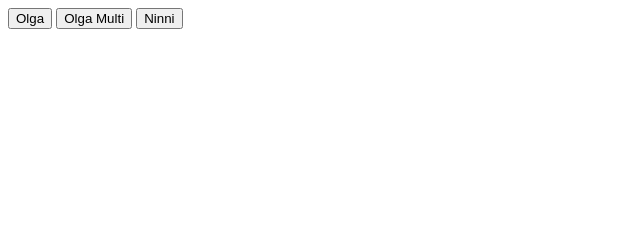
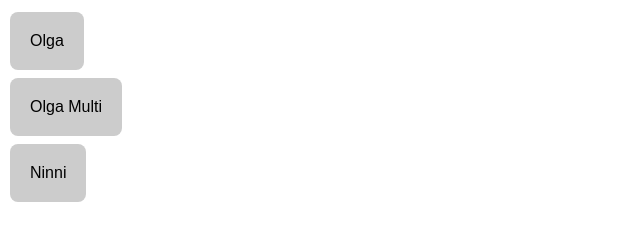
Before and after one commit to michelePap/GoogleVR, a plain HTML site: page index.html in a window 1280 px wide. Shown: the whole page, without its empty margins (0-640 px from the left). Drawn offline with Linux system fonts and the light colour scheme.

Commit message:
css style

```diff
--- a/index.html
+++ b/index.html
@@ -1,17 +1,18 @@
 <!doctype html>
 <html>
 <head>
+	<title>Web VR</title>
 	<meta charset="utf-8">
 	<meta name="viewport" content="width=device-width, initial-scale=1">
-	<title>Web VR</title>
+	<link rel="stylesheet" href="style.css">
 </head>
 <body>
 
-	<button type="button" value="olga_1">Olga</button>
+	<button type="button" class="button" value="olga_1">Olga</button><br>
 
-	<button type="button" value="olga_2_multi">Olga Multi</button>
+	<button type="button" class="button" value="olga_2_multi">Olga Multi</button><br>
 
-	<button type="button" value="ninni_2_multi">Ninni</button>
+	<button type="button" class="button" value="ninni_2_multi">Ninni</button>
 
 	<script src="/GoogleVR/scripts/jquery-min.js"></script>
 	<script>
--- /dev/null
+++ b/style.css
@@ -0,0 +1,30 @@
+.button {
+	background-color: #cccccc;
+	border: none;
+	color: black;
+	padding: 20px;
+	text-align: center;
+	text-decoration: none;
+	display: inline-block;
+	font-size: 16px;
+	margin: 4px 2px;
+	cursor: pointer;
+	border-radius: 8px;
+}
+
+/* MOBILE */
+@media screen and (max-width: 700px) {
+	iframe {
+		width: 100%;
+		height: 240px;
+	}
+}
+
+@media screen and (min-width: 700px) {
+  iframe {
+    height: 400px;
+    width: 700px;
+  }
+
+
+}
```
Also changed, not shown: scene_selector.html (+1 -9 lines).
